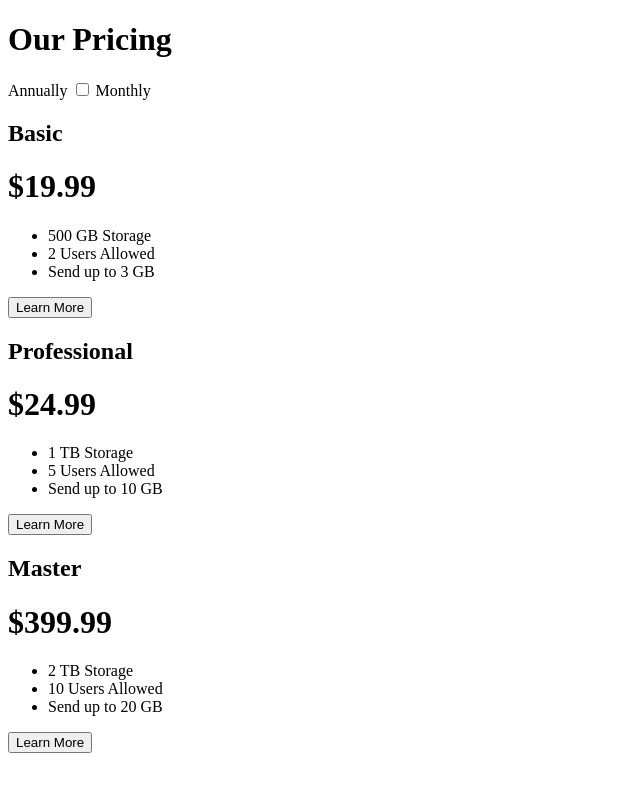
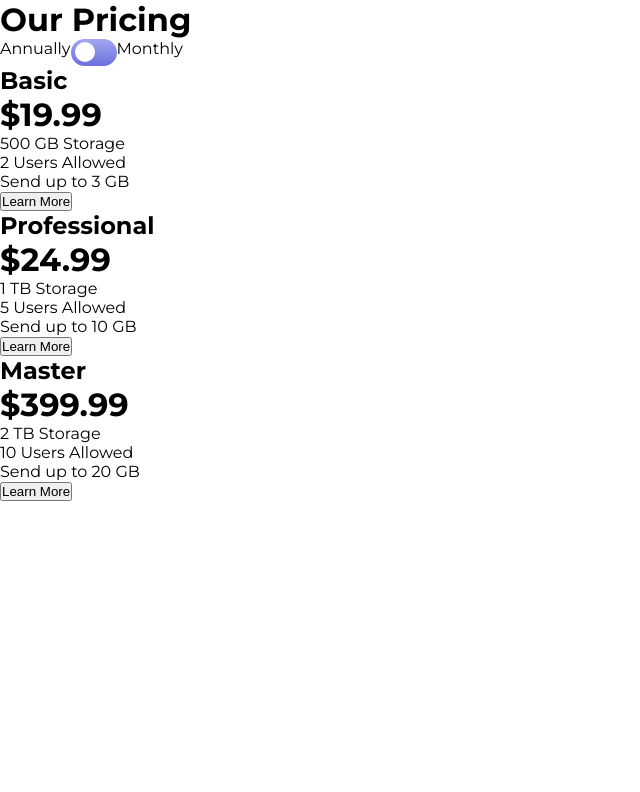
Before and after one commit to isugwoke/Pricing-component-with-toggle, a plain HTML site: page index.html in a window 1280 px wide. Shown: the whole page, without its empty margins (0-640 px from the left). Drawn offline with Linux system fonts and the light colour scheme.

Commit message:
Styled toggle button

```diff
--- a/assets/css/style.css
+++ b/assets/css/style.css
@@ -0,0 +1,67 @@
+@import url('https://fonts.googleapis.com/css?family=Montserrat:400,700&display=swap');
+
+*{
+    margin: 0;
+    padding: 0;
+    box-sizing: border-box;
+}
+
+body{
+    font-family: 'Montserrat', sans-serif;
+    /* font-weight: 700; */
+
+}
+
+/* Toggle button */
+.toggle-btn {
+    position: relative;
+    display: inline-block;
+    width: 46px;
+    height: 27px;
+}
+
+.toggle-btn input {
+    opacity: 0;
+    width: 0;
+    height: 0;
+}
+
+.toggle-slider {
+    position: absolute;
+    cursor: pointer;
+    top: 0;
+    left: 0;
+    right: 0;
+    bottom: 0;
+    border-radius: 34px;
+    background: linear-gradient(hsl(236, 72%, 79%), hsl(237, 63%, 64%));
+    -webkit-transition: .4s;
+    transition: .4s;
+}
+
+.toggle-slider:before {
+    position: absolute;
+    content: "";
+    height: 20px;
+    width: 20px;
+    left: 4px;
+    bottom: 4px;
+    background-color: white;
+    border-radius: 50px;
+    -webkit-transition: .4s;
+    transition: .4s;
+}
+
+input:checked + .toggle-slider {
+    /* background-color: #2196F3; */
+}
+
+input:focus + .toggle-slider {
+ /* box-shadow: 0 0 1px #2196F3; */
+}
+
+input:checked + .toggle-slider:before {
+    -webkit-transform: translateX(18px);
+    -ms-transform: translateX(18px);
+    transform: translateX(18px);
+}
--- a/index.html
+++ b/index.html
@@ -14,9 +14,9 @@
     <h1>Our Pricing</h1>
     <div class="toggle-container">
       <!-- toggle button -->
-      Annually<label class="switch">
+      Annually<label class="toggle-btn">
         <input type="checkbox">
-        <span class="slider"></span>
+        <span class="toggle-slider"></span>
     </label>Monthly
     </div>
     <div class="plans-container">
```
